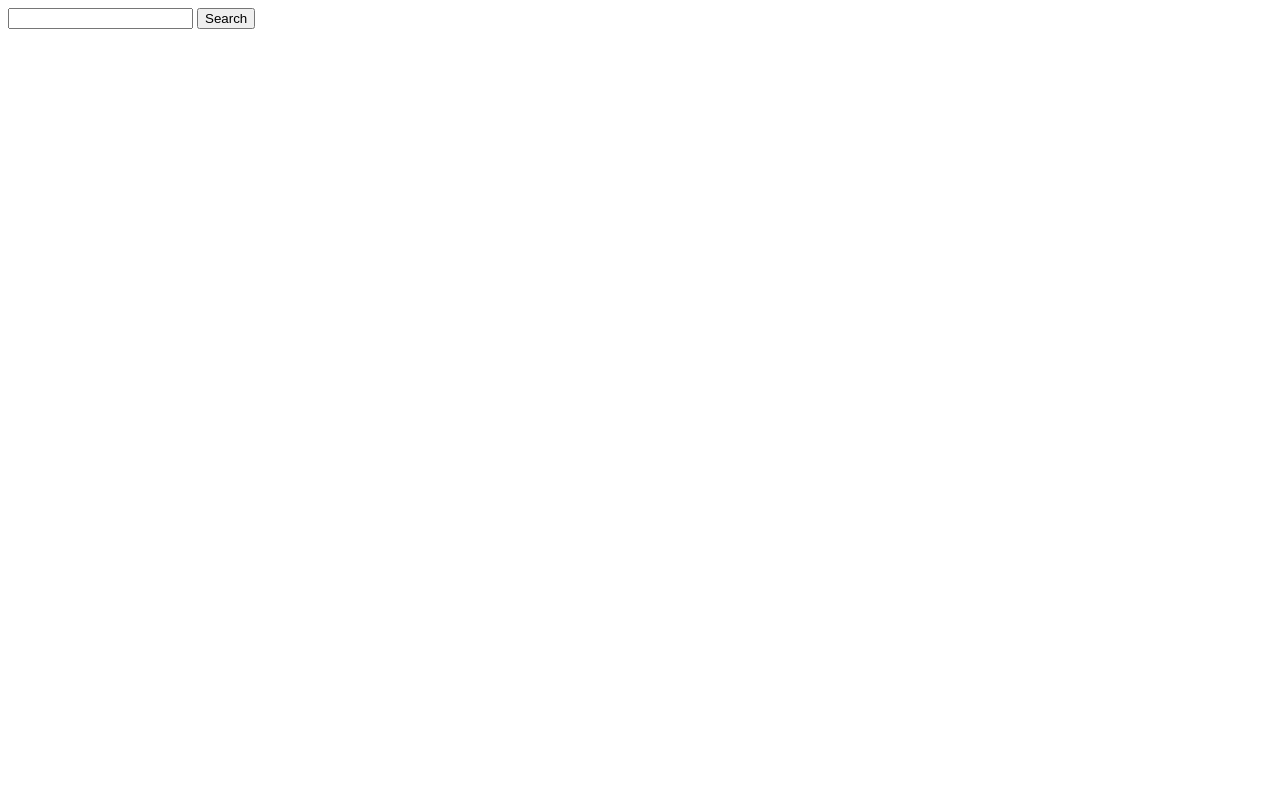
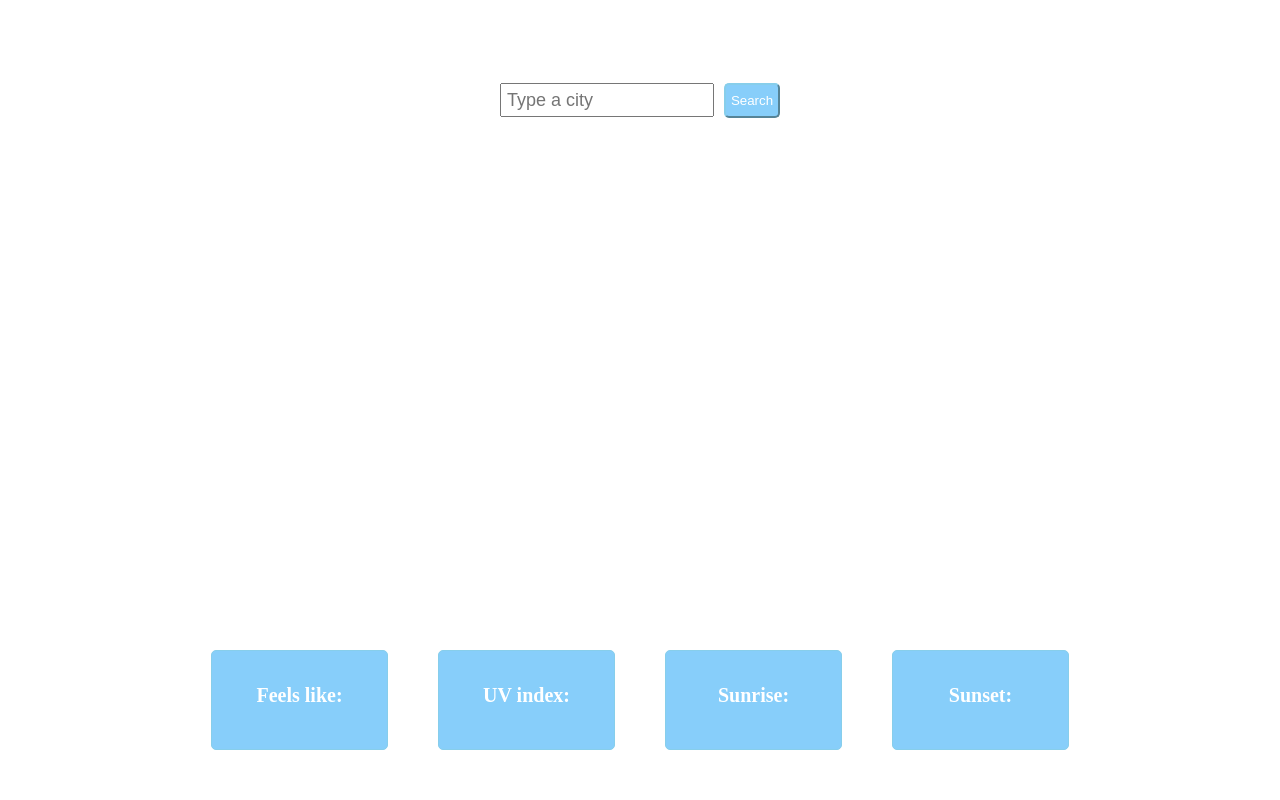
Before and after one commit to sweetnightkitty/weather-app, a website built with webpack: page src/template.html in a window 1280 px wide. Built offline with nearby package versions, Linux system fonts and the light colour scheme; no server answers.

Commit message:
Update styles and UI

```diff
--- a/src/UI.js
+++ b/src/UI.js
@@ -10,14 +10,14 @@ const sunrise = document.querySelector(".sunrise");
 const sunset = document.querySelector(".sunset");
 
 export function renderUI(data) {
-    location.textContent = "City: " + data.location;
-    currentTemp.innerHTML = "Current Temp: " + data.currentTemp;
-    currentConditions.textContent = "Current Conditions: " + data.currentConditions;
-    todayHigh.innerHTML = "Today's High: " + data.todayHigh;
-    todayLow.innerHTML = "Today's Low: " + data.todayLow;
+    location.textContent = data.location;
+    currentTemp.innerHTML = data.currentTemp;
+    currentConditions.textContent = data.currentConditions;
+    todayHigh.innerHTML = "H: " + data.todayHigh;
+    todayLow.innerHTML = "L:" + data.todayLow;
     currentTime.textContent = "Current TIme: " + data.currentTime;
-    feelsLike.innerHTML = "Feels like: " + data.feelsLike;
-    uvindex.textContent = "UV index: " + data.uvindex;
-    sunrise.textContent = "Sunrise: " + data.sunrise;
-    sunset.textContent = "Sunset: " + data.sunset;
+    feelsLike.innerHTML = data.feelsLike;
+    uvindex.innerHTML = data.uvindex;
+    sunrise.textContent = data.sunrise;
+    sunset.textContent = data.sunset;
 }
--- a/src/styles.css
+++ b/src/styles.css
@@ -0,0 +1,96 @@
+* {
+    margin: 0;
+    padding: 0;
+}
+
+body {
+    display: flex;
+    flex-direction: column;
+    align-items: center;
+    height: 100vh;
+    width: 100vw;
+}
+
+body>div {
+    flex: 1;
+    min-width: 100vw;
+}
+
+
+/* Main container div for each section */
+.search, .timeline, .weather-header, .other-data {
+    display: flex;
+    justify-content: center;
+    align-items: center;
+}
+
+.search {
+    max-height: 200px;
+}
+
+.weather-content {
+    text-align: center;
+}
+
+.hilow {
+    display: flex;
+    gap: 12px;
+}
+
+.location {
+    font-size: 28px;
+}
+
+.currentTemp {
+    font-size: 50px;
+}
+
+
+/* The div that contains the misc data */
+.data-grid {
+    display: flex;
+    min-height: 50%;
+    gap: 50px;
+}
+
+/* uvincex, feelslike, sunrise and sunset divs*/
+.data-grid .container {
+    border: 1px solid skyblue;
+    border-radius: 5px;
+    min-width: 175px;
+}
+
+.container {
+    display: flex;
+    flex-direction: column;
+    font-size: 20px;
+    justify-content: center;
+    align-items: center;
+    gap: 10px;
+    background-color: lightskyblue;
+    color: white;
+    font-weight: bold;
+}
+
+.input {
+    display: flex;
+    align-items: center;
+}
+
+input {
+    margin-right: 10px;
+    cursor: pointer;
+    height: 30px;
+    width: 200px;
+    font-size: 18px;
+    padding: 0 5px;
+}
+
+button {
+    color: white;
+    background-color: lightskyblue;
+    padding: 8px 5px;
+    border-radius: 5px;
+    border-color: skyblue;
+    cursor: pointer;
+}
--- a/src/template.html
+++ b/src/template.html
@@ -6,24 +6,56 @@
     <title>Document</title>
 </head>
 <body>
+    <div class="search">
+        <div class="input">
+            <input type="text" id="local" placeholder="Type a city" name="local">
+            <button>Search</button>
+        </div>
+    </div>
 
-    <input type="text" id="local" name="local">
-    <button>Search</button>
-
+    <div class= "weather-header">
+        <div class="weather-content">
             <div class="location"></div>
             <div class="currentTemp"></div>
             <div class="currentConditions"></div>
+            <div class="hilow">
                 <div class="todayHigh"></div>
                 <div class="todayLow"></div>
+            </div>
+        </div>
+    </div>
+
+    <div class="timeline">
         <div class="currentTime"></div>
-
         <!-- hourly -->
         <!-- 10 day-->
+    </div>
 
+
+    <div class="other-data">
+        <div class="data-grid">
+            <div class="container feelsLike-container">
+                <div>Feels like: </div>
                 <div class="feelsLike"></div>
+            </div>
+
+            <div class="container uvindex-container">
+                <div>UV index:</div>
                 <div class="uvindex"></div>
+            </div>
+
+            <div class="container sunrise-container">
+                <div>Sunrise:</div>
                 <div class="sunrise"></div>
+            </div>
+
+            <div class="container sunset-container">
+                <div>Sunset:</div>
                 <div class="sunset"></div>
+            </div>
+        </div>
+    </div>
+
 
 </body>
 </html>
```
Lines whose indentation alone changed are shown as unchanged.
